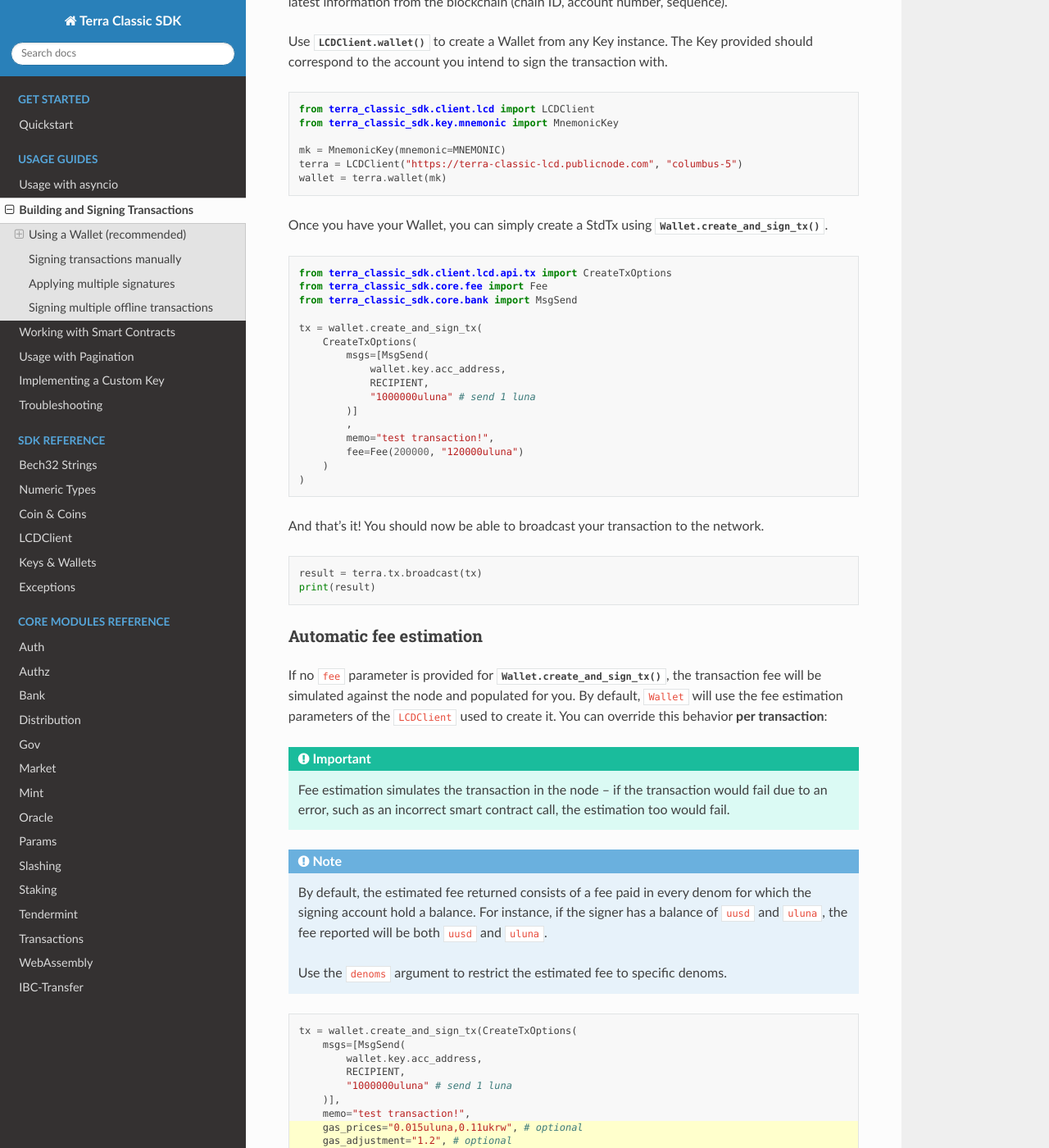
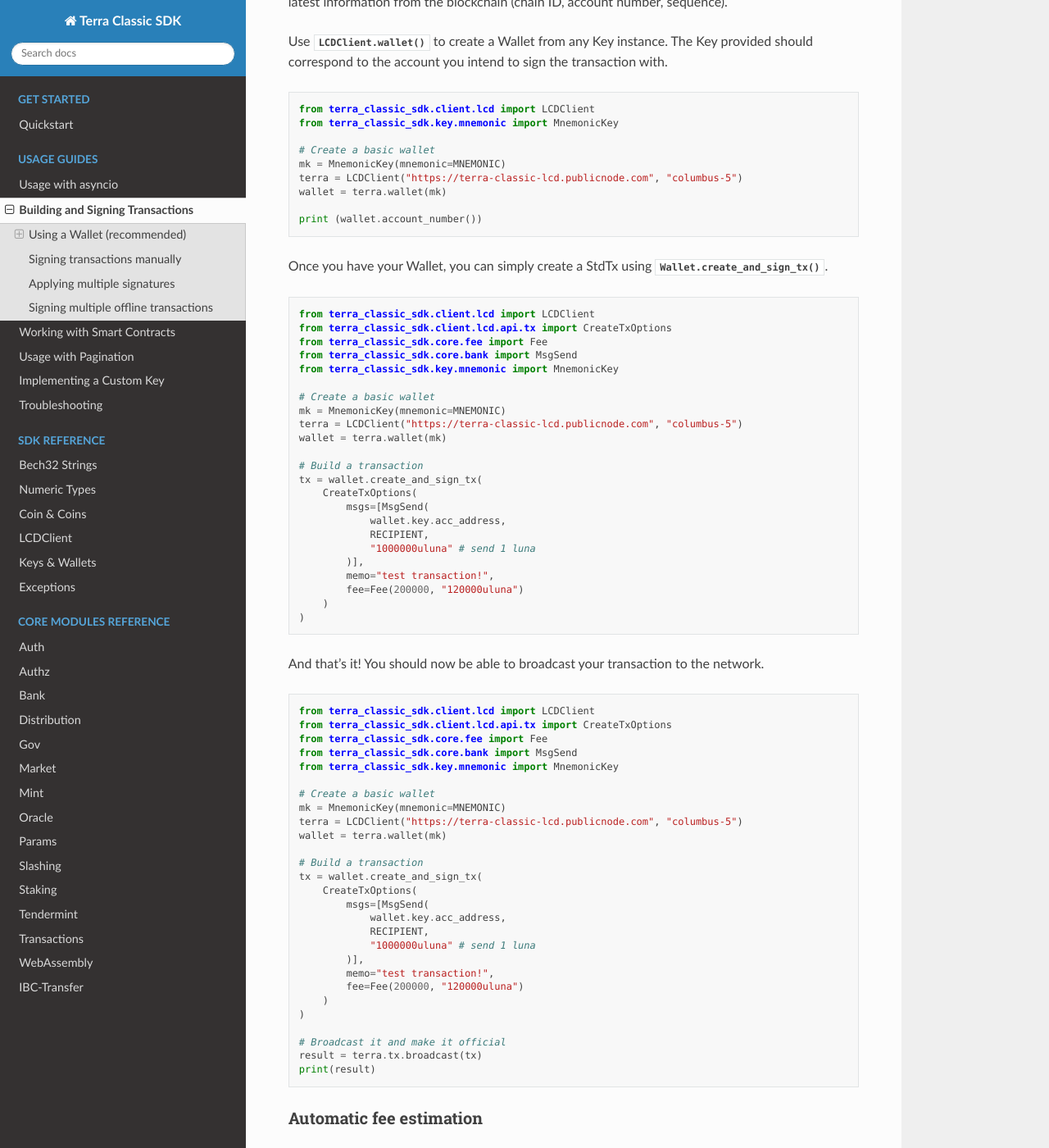
Before and after one commit to geoffmunn/terra.py, a Sphinx documentation site: the page built from docs/guides/transactions.rst, in a window 1280 px wide and 1400 px high, scrolled down 688 px. Shown: the whole window at 82% size. Built offline with Sphinx 7.4.7 and the Read the Docs theme 2.0.0, drawn with Linux system fonts in a browser that asks for light colours; pages that are not in the unit, such as notebooks, are missing from menus.

Commit message:
Code examples improved

```diff
--- a/docs/guides/transactions.rst
+++ b/docs/guides/transactions.rst
@@ -33,27 +33,36 @@ correspond to the account you intend to sign the transaction with.
     from terra_classic_sdk.client.lcd import LCDClient
     from terra_classic_sdk.key.mnemonic import MnemonicKey
 
+    # Create a basic wallet
     mk = MnemonicKey(mnemonic=MNEMONIC)
     terra = LCDClient("https://terra-classic-lcd.publicnode.com", "columbus-5")
     wallet = terra.wallet(mk)
 
+    print (wallet.account_number())
 
 Once you have your Wallet, you can simply create a StdTx using :meth:`Wallet.create_and_sign_tx`.
 
 .. code-block:: python
 
+    from terra_classic_sdk.client.lcd import LCDClient
     from terra_classic_sdk.client.lcd.api.tx import CreateTxOptions
     from terra_classic_sdk.core.fee import Fee
     from terra_classic_sdk.core.bank import MsgSend
+    from terra_classic_sdk.key.mnemonic import MnemonicKey
 
+    # Create a basic wallet
+    mk = MnemonicKey(mnemonic=MNEMONIC)
+    terra = LCDClient("https://terra-classic-lcd.publicnode.com", "columbus-5")
+    wallet = terra.wallet(mk)
+
+    # Build a transaction
     tx = wallet.create_and_sign_tx(
         CreateTxOptions(
             msgs=[MsgSend(
                 wallet.key.acc_address,
                 RECIPIENT,
                 "1000000uluna" # send 1 luna
-            )]
-            ,
+            )],
             memo="test transaction!",
             fee=Fee(200000, "120000uluna")
         )
@@ -63,6 +72,31 @@ And that's it! You should now be able to broadcast your transaction to the netwo
 
 .. code-block:: python
 
+    from terra_classic_sdk.client.lcd import LCDClient
+    from terra_classic_sdk.client.lcd.api.tx import CreateTxOptions
+    from terra_classic_sdk.core.fee import Fee
+    from terra_classic_sdk.core.bank import MsgSend
+    from terra_classic_sdk.key.mnemonic import MnemonicKey
+
+    # Create a basic wallet
+    mk = MnemonicKey(mnemonic=MNEMONIC)
+    terra = LCDClient("https://terra-classic-lcd.publicnode.com", "columbus-5")
+    wallet = terra.wallet(mk)
+
+    # Build a transaction
+    tx = wallet.create_and_sign_tx(
+        CreateTxOptions(
+            msgs=[MsgSend(
+                wallet.key.acc_address,
+                RECIPIENT,
+                "1000000uluna" # send 1 luna
+            )],
+            memo="test transaction!",
+            fee=Fee(200000, "120000uluna")
+        )
+    )
+
+    # Broadcast it and make it official
     result = terra.tx.broadcast(tx)
     print(result)
 
```
